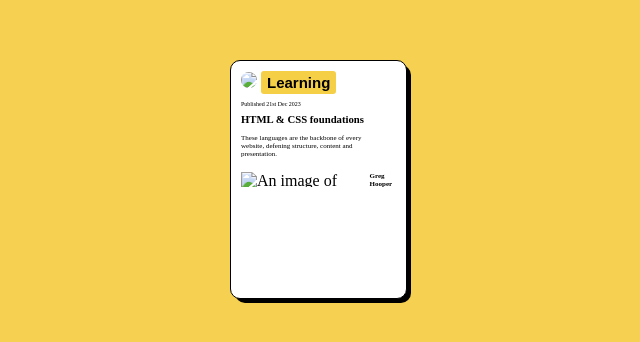
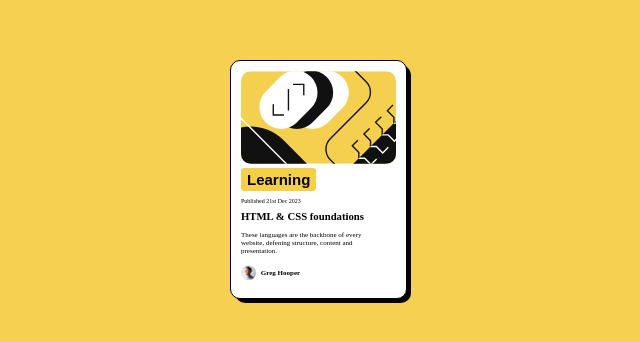
Before and after one commit to Daiety/BLOG-CARD, a plain HTML site: page index.html in a window 1280 px wide. Shown: the part 204-546 px from the top of the page, without its empty margins (317-957 px from the left). Drawn offline with Linux system fonts and the light colour scheme; the site is published under a folder, as on GitHub Pages, so addresses that start at the root find nothing.

```diff
--- a/index.html
+++ b/index.html
@@ -89,7 +89,7 @@
   <body>
     <div class="shadow">
       <div class="box">
-        <img src="/illustration-article.svg" class="imageone" />
+        <img src="illustration-article.svg" class="imageone" />
            <button class="learn">Learning</button>
            <!-- <a href="">Leanring</a> -->
         <div class="boxtwo">
@@ -102,7 +102,7 @@
 
           <div class="boxthree">
             <img
-              src="/image-avatar.webp"
+              src="image-avatar.webp"
               alt="An image of Greg Hooper"
               class="imagetwo"
             />
```
